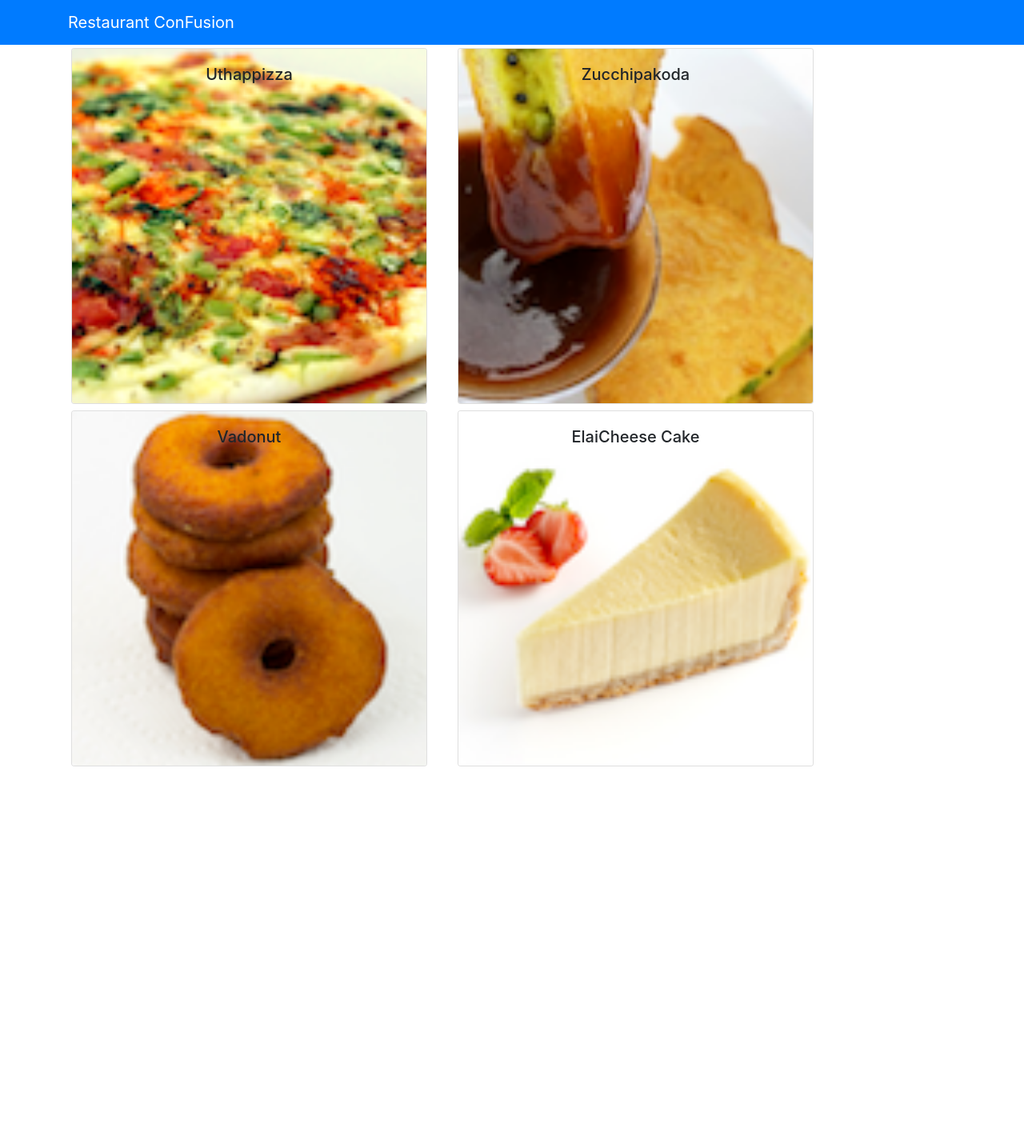
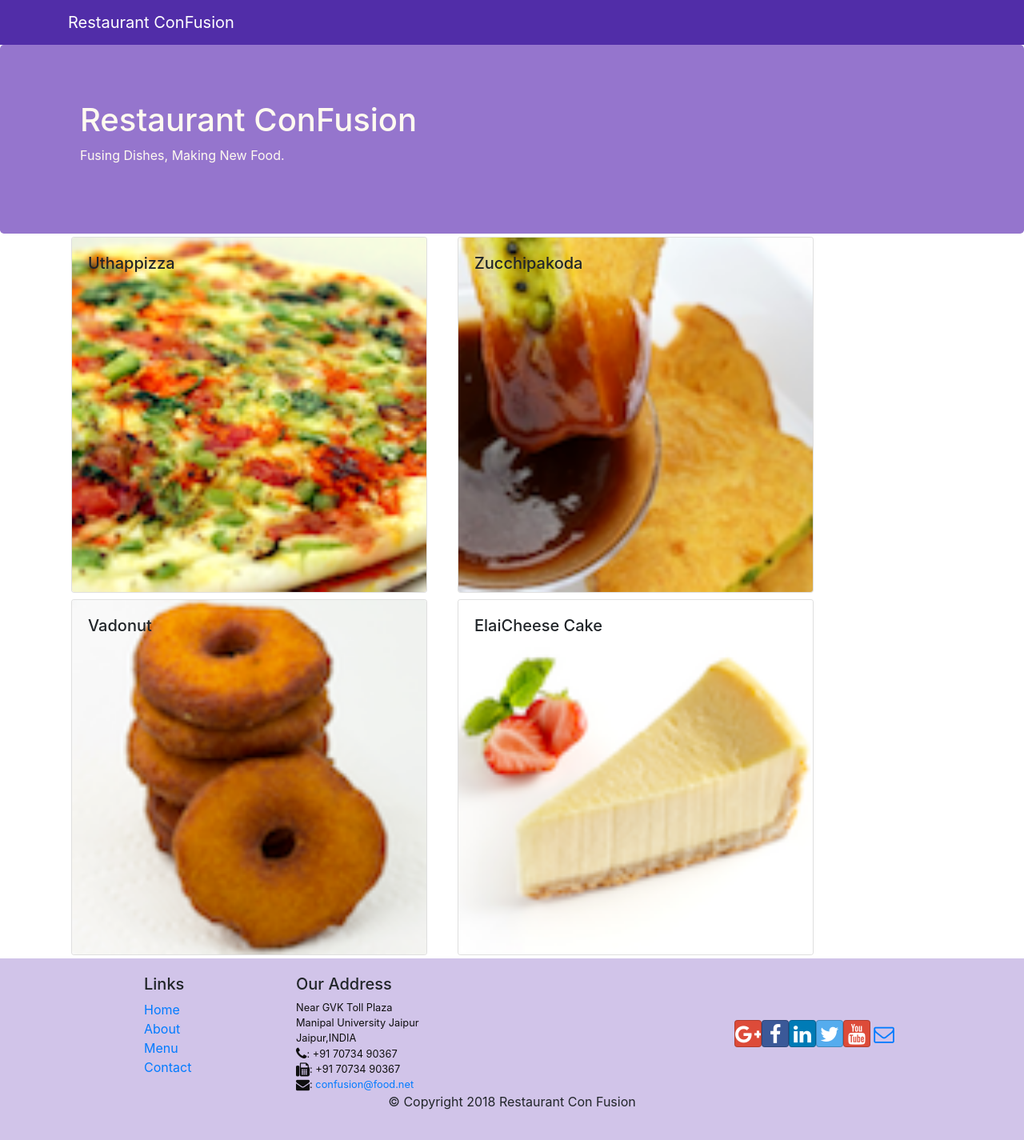
Before and after one commit to siddhartha0110/ReactProject, a React (Create React App) app: page / in a window 1280 px wide. Shown: the whole page at 80% size. Before the commit the page ends 962 px from the top, so only its background shows below. Built offline with nearby package versions, Linux system fonts and the light colour scheme.

Commit message:
Adding Header And Footer Components

```diff
--- a/package.json
+++ b/package.json
@@ -4,6 +4,8 @@
   "private": true,
   "dependencies": {
     "bootstrap": "^4.0.0",
+    "bootstrap-social": "^5.1.1",
+    "font-awesome": "^4.7.0",
     "react": "^16.9.0",
     "react-dom": "^16.9.0",
     "react-popper": "^0.9.2",
--- a/src/App.css
+++ b/src/App.css
@@ -1,22 +1,38 @@
-.App {
-  text-align: center;
+.row-header{
+  margin:0px auto;
+  padding:0px auto;
 }
 
-.App-logo {
-  height: 40vmin;
+.row-content {
+  margin:0px auto;
+  padding: 50px 0px 50px 0px;
+  border-bottom: 1px ridge;
+  min-height:400px;
 }
 
-.App-header {
-  background-color: #282c34;
-  min-height: 100vh;
-  display: flex;
-  flex-direction: column;
-  align-items: center;
-  justify-content: center;
-  font-size: calc(10px + 2vmin);
-  color: white;
+.footer{
+  background-color: #D1C4E9;
+  margin:0px auto;
+  padding: 20px 0px 20px 0px;
+}
+.jumbotron {
+  padding:70px 30px 70px 30px;
+  margin:0px auto;
+  background: #9575CD ;
+  color:floralwhite;
 }
 
-.App-link {
-  color: #09d3ac;
+address{
+  font-size:80%;
+  margin:0px;
+  color:#0f0f0f;
 }
+
+.navbar-dark {
+  background-color: #512DA8;
+}
+
+.text-center{
+  margin:1px;
+  padding: 1px;
+}
--- a/src/components/DishdetailComponent.js
+++ b/src/components/DishdetailComponent.js
@@ -62,7 +62,4 @@ import { Card, CardImg, CardText, CardBody,
         )
 
    }
-
-
-
 export default DishDetails;
--- /dev/null
+++ b/src/components/FooterComponent.js
@@ -0,0 +1,51 @@
+/* eslint-disable jsx-a11y/anchor-is-valid */
+import React from 'react';
+
+function Footer(props){
+    return(
+        <div className="footer">
+        <div className="container">
+            <div className="row justify-content-center">
+                <div className="col-4 offset-1 col-sm-2">
+                    <h5>Links</h5>
+                    <ul className="list-unstyled">
+                        <li><a href="#">Home</a></li>
+                        <li><a href="#">About</a></li>
+                        <li><a href="#">Menu</a></li>
+                        <li><a href="contactus.html">Contact</a></li>
+                    </ul>
+                </div>
+                <div className="col-7 col-sm-5">
+                    <h5>Our Address</h5>
+                    <address>
+		              Near GVK Toll Plaza<br />
+		              Manipal University Jaipur<br />
+		              Jaipur,INDIA<br />
+		              <i className="fa fa-phone fa-lg"></i>: +91 70734 90367<br />
+		              <i className="fa fa-fax fa-lg"></i>: +91 70734 90367<br />
+		              <i className="fa fa-envelope fa-lg"></i>: <a href="mailto:confusion@food.net">
+                         confusion@food.net</a>
+                    </address>
+                </div>
+                <div className="col-12 col-sm-4 align-self-center">
+                    <div className="text-center">
+                        <a className="btn btn-social-icon btn-google" href="http://google.com/+"><i className="fa fa-google-plus"></i></a>
+                        <a className="btn btn-social-icon btn-facebook" href="http://www.facebook.com/profile.php?id="><i className="fa fa-facebook"></i></a>
+                        <a className="btn btn-social-icon btn-linkedin" href="http://www.linkedin.com/in/"><i className="fa fa-linkedin"></i></a>
+                        <a className="btn btn-social-icon btn-twitter" href="http://twitter.com/"><i className="fa fa-twitter"></i></a>
+                        <a className="btn btn-social-icon btn-google" href="http://youtube.com/"><i className="fa fa-youtube"></i></a>
+                        <a className="btn btn-social-icon" href="mailto:"><i className="fa fa-envelope-o"></i></a>
+                    </div>
+                </div>
+            </div>
+            <div className="row justify-content-center">
+                <div className="col-auto">
+                    <p>© Copyright 2018 Restaurant Con Fusion</p>
+                </div>
+            </div>
+        </div>
+    </div>
+    );
+}
+
+export default Footer;
--- /dev/null
+++ b/src/components/HeaderComponent.js
@@ -0,0 +1,28 @@
+import React,{Component} from 'react';
+import {Navbar,NavbarBrand,Jumbotron} from 'reactstrap';
+class Header extends Component{
+    render(){
+        return(
+            <React.Fragment>
+                <Navbar dark>
+                    <div className="container">
+                        <NavbarBrand href="/">
+                            Restaurant ConFusion
+                        </NavbarBrand>
+                    </div>
+                </Navbar>
+                <Jumbotron>
+                    <div className="container">
+                        <div className="row row-header">
+                            <div className="col-12 col-sm-6">
+                                <h1>Restaurant ConFusion</h1>
+                                <p>Fusing Dishes, Making New Food.</p>
+                            </div>
+                        </div>
+                    </div>
+                </Jumbotron>
+            </React.Fragment>
+        );
+    }
+}
+export default Header;
--- a/src/components/MainComponent.js
+++ b/src/components/MainComponent.js
@@ -1,9 +1,9 @@
 import React,{Component} from 'react';
-import {Navbar,NavbarBrand} from 'reactstrap';
+import Header from './HeaderComponent';
 import Menu from './MenuComponent';
 import {DISHES} from '../shared/dishes';
 import DishDetails from './DishdetailComponent';
-
+import Footer from './FooterComponent';
 
 class Main extends Component{
 
@@ -19,19 +19,13 @@ class Main extends Component{
       this.setState({ selectedDish: dishId});
     };
 
-
   render(){
     return (
       <div className="App">
-      <Navbar dark color="primary">
-        <div className="container">
-          <NavbarBrand href="/">
-            Restaurant ConFusion
-          </NavbarBrand>
-        </div>
-      </Navbar>
+      <Header/>
       <Menu dishes={this.state.dishes} onClick={(dishId)=>this.onDishSelect(dishId)}/>
       <DishDetails dish={this.state.dishes.filter((dish)=>dish.id===this.state.selectedDish )[0]}/>
+      <Footer/>
       </div>
     )
   }
--- a/src/index.js
+++ b/src/index.js
@@ -1,6 +1,8 @@
 import React from 'react';
 import ReactDOM from 'react-dom';
 import 'bootstrap/dist/css/bootstrap.min.css';
+import 'font-awesome/css/font-awesome.min.css';
+import 'bootstrap-social/bootstrap-social.css';
 import './index.css';
 import App from './App';
 import * as serviceWorker from './serviceWorker';
```
Also changed, not shown: src/components/MenuComponent.js (indentation only), 1 other file (tests, documents, lock files or other folders). Lines whose indentation alone changed are shown as unchanged.
